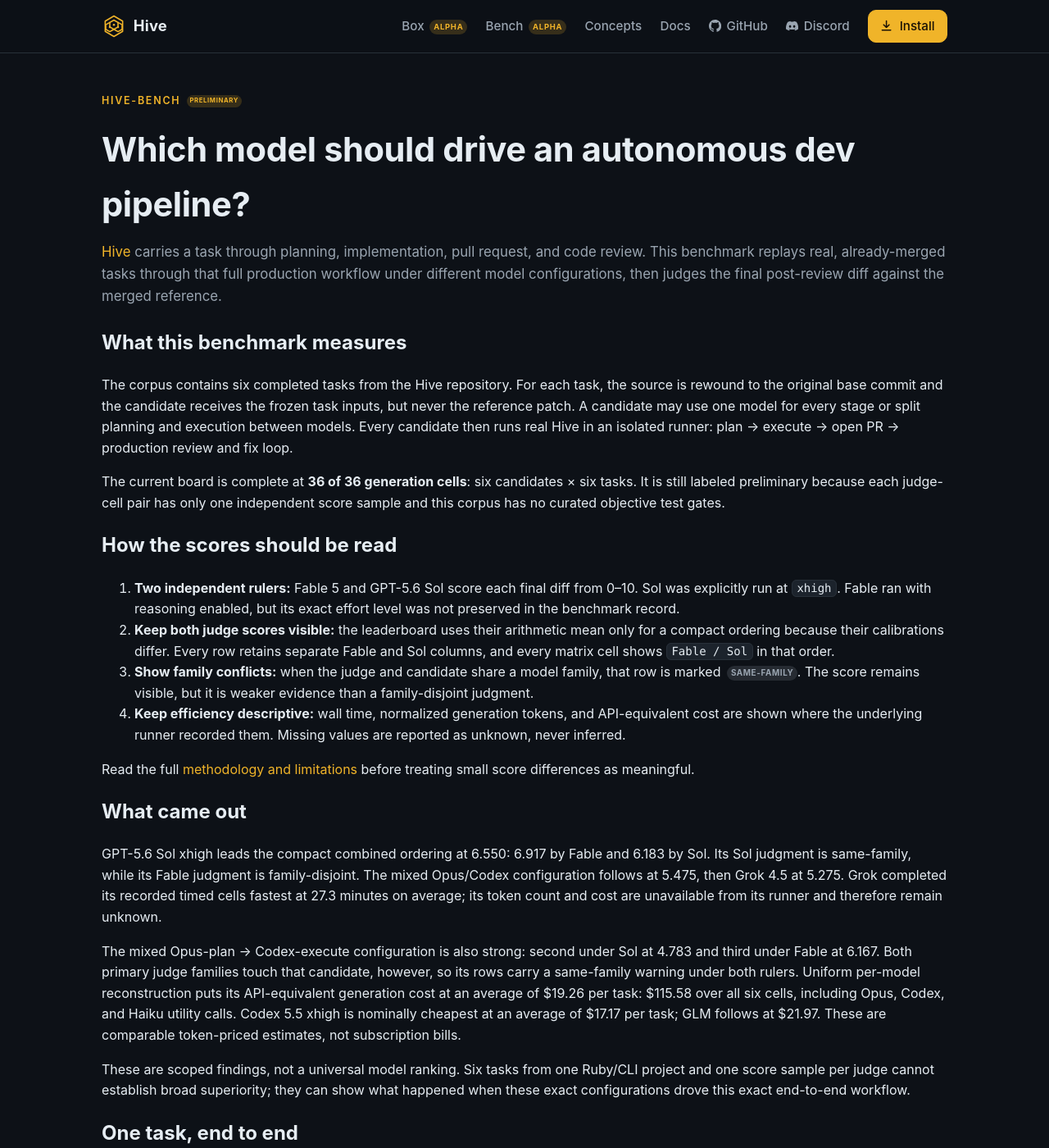
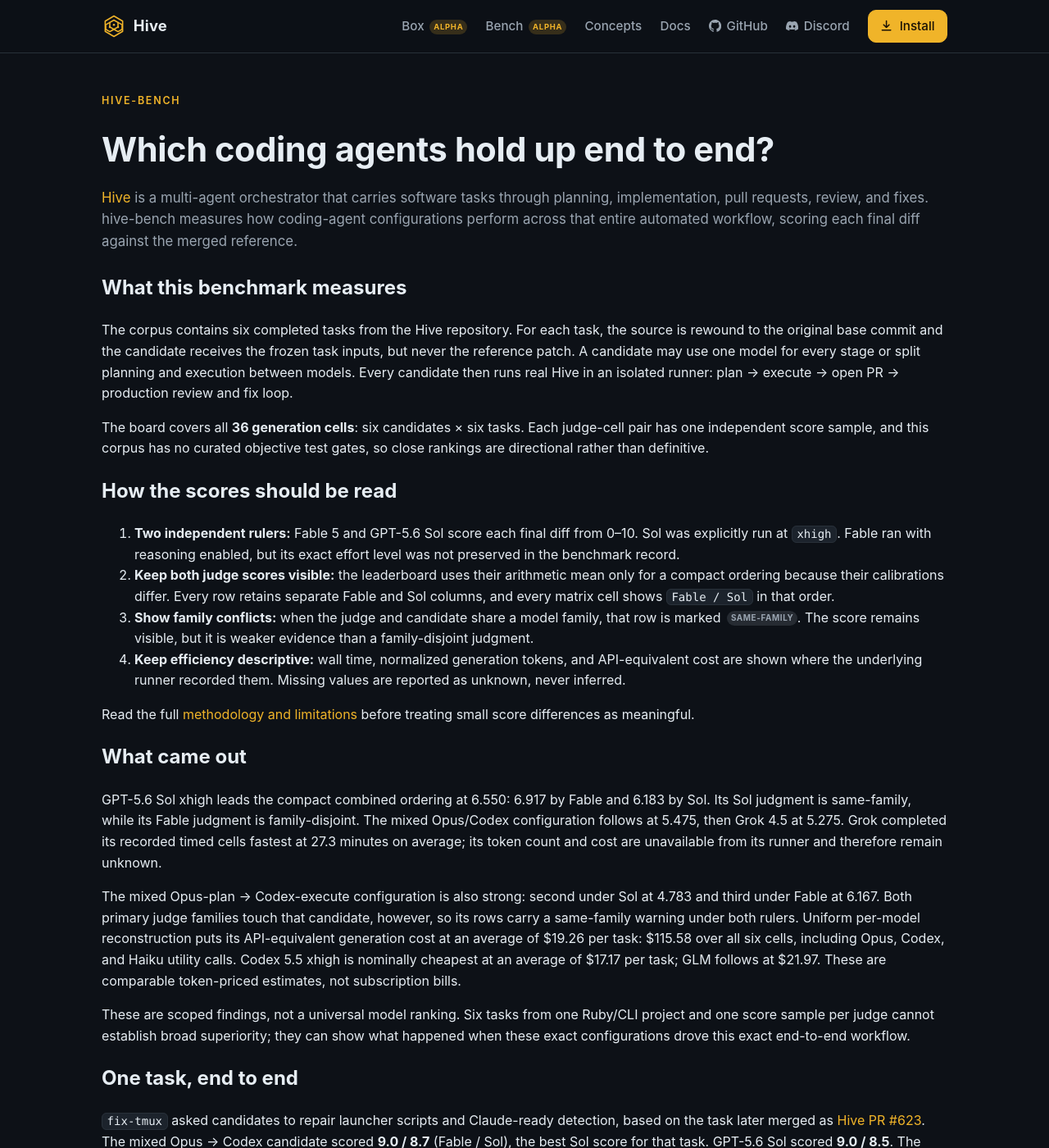
Before and after one commit to ivankuznetsov/hive-site, a Jekyll site: the page built from bench/index.md, in a window 1280 px wide and 1400 px high. Shown: the whole window at 82% size. Built offline with Jekyll 4.4.1, drawn with Linux system fonts in a browser that asks for light colours; some of the changed text lies outside the part shown.

Commit message:
bench: sharpen positioning and social card

```diff
--- a/_data/bench.json
+++ b/_data/bench.json
@@ -584,7 +584,6 @@
     "cells": "https://github.com/ivankuznetsov/hive-bench/tree/main/runs/v2-ce/cells"
   },
   "notes": [
-    "Preliminary means one independent sample per Fable and Sol judge-cell pair.",
     "All 36 generation cells completed. Every objective gate is no_gate in this campaign, so scores are judge evidence, not test-pass rates.",
     "Efficiency is recomputed uniformly from per-event generation stage logs. Each total includes fresh input, output, cache reads, and cache creation/writes; the site publishes that split per task and candidate average.",
     "The mixed Opus → Codex estimate is $115.5829 across six cells: $67.3351 Codex 5.5, $47.6319 Opus 4.8, and $0.6159 Haiku utility calls, or $19.26 per task on average.",
--- a/_includes/bench/about.html
+++ b/_includes/bench/about.html
@@ -4,14 +4,14 @@
 {% assign glm_candidate = b.candidates | where: "id", "all-glm-5.2" | first %}
 <section class="bench-intro">
   <div class="wrap">
-    <p class="eyebrow">hive-bench <span class="badge-alpha">preliminary</span></p>
-    <h1 class="bench-title">Which model should drive an autonomous dev pipeline?</h1>
+    <p class="eyebrow">hive-bench</p>
+    <h1 class="bench-title">Which coding agents hold up end to end?</h1>
     <p class="section-lead">
-      <a href="https://github.com/ivankuznetsov/hive">Hive</a> carries a task
-      through planning, implementation, pull request, and code review. This
-      benchmark replays real, already-merged tasks through that full production
-      workflow under different model configurations, then judges the final
-      post-review diff against the merged reference.
+      <a href="https://github.com/ivankuznetsov/hive">Hive</a> is a multi-agent
+      orchestrator that carries software tasks through planning, implementation,
+      pull requests, review, and fixes. hive-bench measures how coding-agent
+      configurations perform across that entire automated workflow, scoring each
+      final diff against the merged reference.
     </p>
 
     <h2>What this benchmark measures</h2>
@@ -25,10 +25,10 @@
       review and fix loop.
     </p>
     <p>
-      The current board is complete at <strong>36 of 36 generation
-      cells</strong>: six candidates &times; six tasks. It is still labeled
-      preliminary because each judge-cell pair has only one independent score
-      sample and this corpus has no curated objective test gates.
+      The board covers all <strong>36 generation cells</strong>: six candidates
+      &times; six tasks. Each judge-cell pair has one independent score sample,
+      and this corpus has no curated objective test gates, so close rankings are
+      directional rather than definitive.
     </p>
 
     <h2>How the scores should be read</h2>
--- a/_includes/bench/leaderboard.html
+++ b/_includes/bench/leaderboard.html
@@ -6,8 +6,7 @@
   <div class="wrap">
     <p class="bench-meta">
       Generated {{ b.generated_at }} ·
-      {{ b.coverage.cells }}/{{ b.coverage.expected_cells }} cells complete ·
-      <span class="bench-prelim">preliminary: one score sample per judge-cell</span>
+      {{ b.coverage.cells }}/{{ b.coverage.expected_cells }} cells complete
     </p>
 
     <h2>Leaderboard</h2>
--- a/bench/index.md
+++ b/bench/index.md
@@ -1,11 +1,11 @@
 ---
 layout: home
-title: hive-bench — coding-agent benchmark
+title: Which coding agents hold up end to end? — hive-bench
 nav_exclude: true
 description: >-
-  Preliminary hive-bench results from 36 real Hive pipeline runs, scored
-  independently by Fable 5 and GPT-5.6 Sol, plus instructions for running
-  and contributing benchmark tasks.
+  See coding agents tackle six real software tasks in 36 runs through Hive's
+  automated multi-agent workflow—compare end-to-end quality, speed, tokens,
+  cost, and every diff.
 permalink: /bench/
 ---
 
```
Also changed, not shown: bench/methodology.md (+1 -1 lines), assets/img/hive-bench-og.png, assets/img/hive-bench-og.svg (added).
